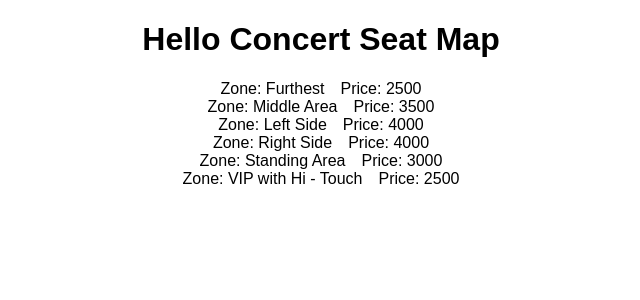
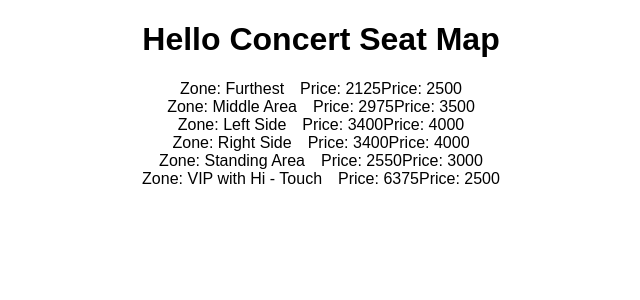
Before and after one commit to u46esp/test-refactoring-kata, a React (Create React App) app: page / in a window 1280 px wide. Shown: the top 300 px of the page, without its empty margins (319-959 px from the left). Built offline with nearby package versions, Linux system fonts and the light colour scheme.

Commit message:
Display premium pricing for premium member

```diff
--- a/src/App.js
+++ b/src/App.js
@@ -9,12 +9,16 @@ export default function App({
   return (
     <div className="App">
       <h1>Hello Concert Seat Map</h1>
-      <SeatPricingLegend info={seatMetadata} pricing={seatPricing} />
+      <SeatPricingLegend
+        info={seatMetadata}
+        pricing={seatPricing}
+        isCustomerPremiumMember={isCustomerPremiumMember}
+      />
     </div>
   );
 }
 
-function SeatPricingLegend({ info, pricing }) {
+function SeatPricingLegend({ info, pricing, isCustomerPremiumMember = false }) {
   var allZoneInfos = [];
   for (const zone in info) {
     const priceInfo = pricing.find((p) => p.zone === zone);
@@ -26,7 +30,26 @@ function SeatPricingLegend({ info, pricing }) {
       {allZoneInfos.map((zoneInfo) => (
         <div>
           <span style={{ paddingRight: "1em" }}>Zone: {zoneInfo.zoneName}</span>
-          <span>Price: {zoneInfo.regularPrice}</span>
+          {(() => {
+            if (isCustomerPremiumMember) {
+              return (
+                <>
+                  <span className="premium_price">
+                    Price: {zoneInfo.premiumMemberPrice}
+                  </span>
+                  <span className="regular_price">
+                    Price: {zoneInfo.regularPrice}
+                  </span>
+                </>
+              );
+            } else {
+              return (
+                <span className="regular_price">
+                  Price: {zoneInfo.regularPrice}
+                </span>
+              );
+            }
+          })()}
         </div>
       ))}
     </div>
```
